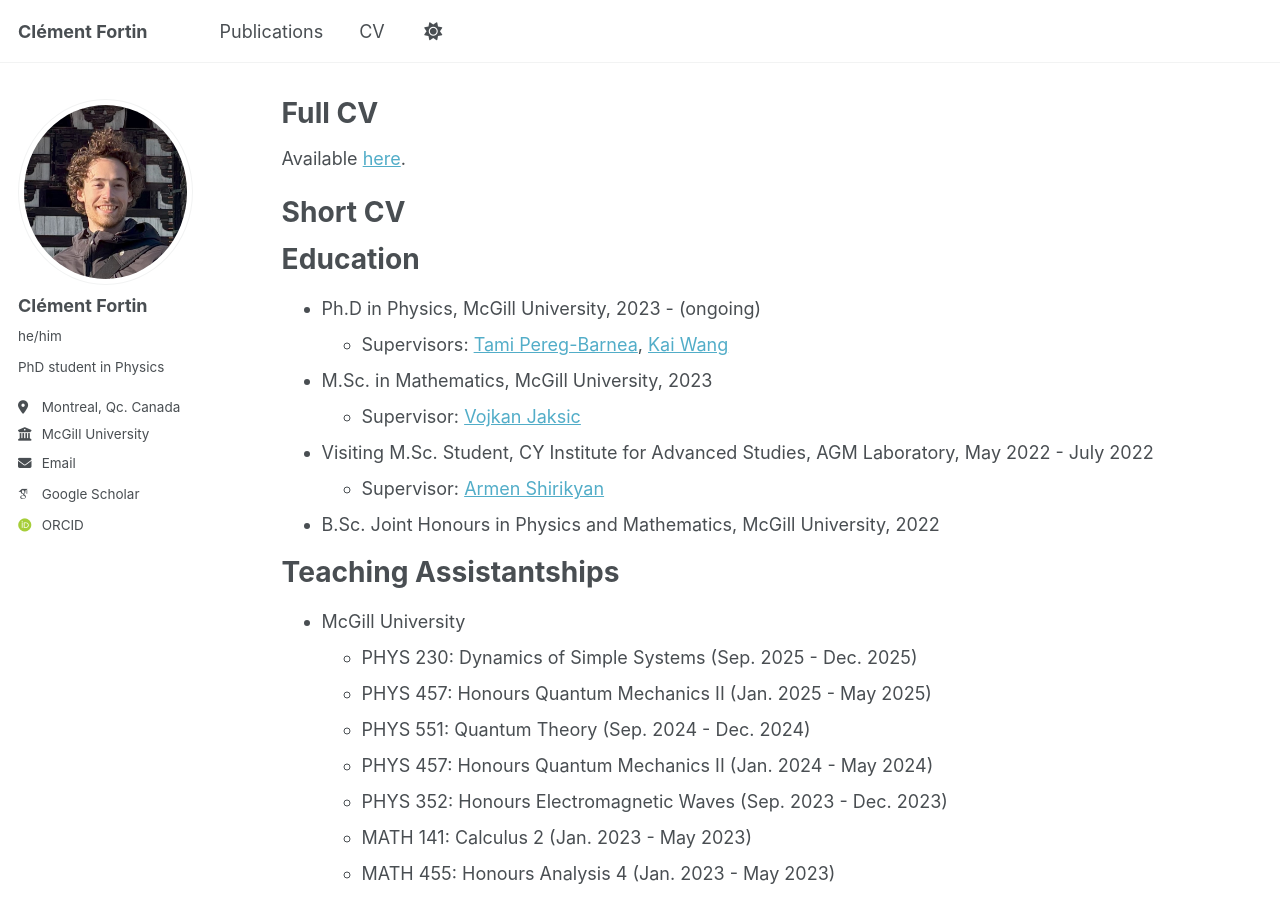
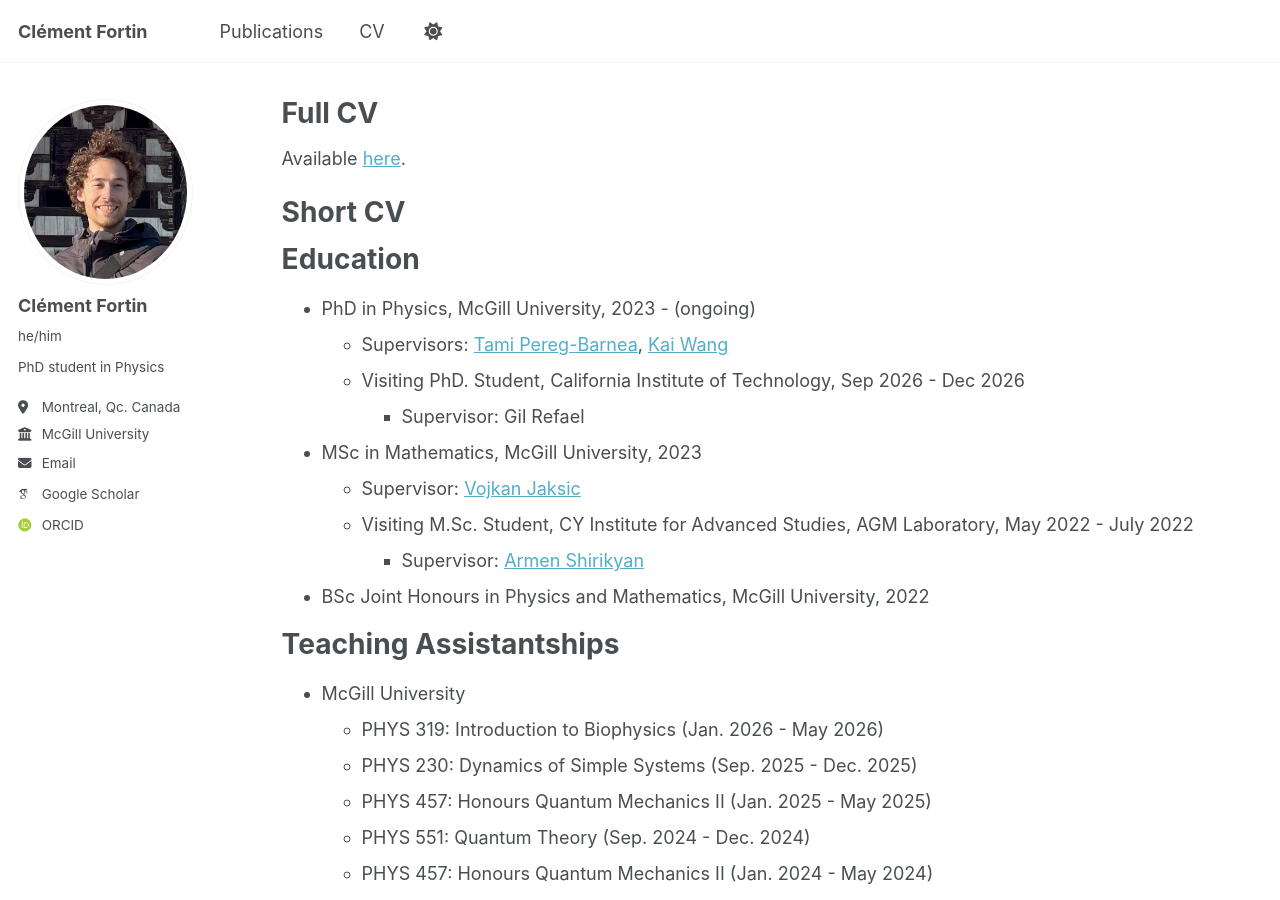
Before and after one commit to ClementFortin/ClementFortin.github.io, a Jekyll site: the page built from _pages/cv.md, in a window 1280 px wide and 900 px high. Built offline with Jekyll 4.4.1, drawn with Linux system fonts in a browser that asks for light colours; some web fonts are replaced.

Commit message:
Update cv.md

```diff
--- a/_pages/cv.md
+++ b/_pages/cv.md
@@ -13,17 +13,20 @@ Short CV
 
 Education
 ======
-* Ph.D in Physics, McGill University, 2023 - (ongoing)
-  * Supervisors: [Tami Pereg-Barnea](https://pbtami.wixsite.com/mysite-1), [Kai Wang](https://kw.physics.mcgill.ca/)
-* M.Sc. in Mathematics, McGill University, 2023
-  * Supervisor: [Vojkan Jaksic](https://jaksic.xyz/)
-* Visiting M.Sc. Student, CY Institute for Advanced Studies, AGM Laboratory, May 2022 - July 2022
-  * Supervisor: [Armen Shirikyan](https://shirikyan.u-cergy.fr/)
-* B.Sc. Joint Honours in Physics and Mathematics, McGill University, 2022
+* PhD in Physics, McGill University, 2023 - (ongoing)
+    * Supervisors: [Tami Pereg-Barnea](https://pbtami.wixsite.com/mysite-1), [Kai Wang](https://kw.physics.mcgill.ca/)
+  * Visiting PhD. Student, California Institute of Technology, Sep 2026 - Dec 2026
+    * Supervisor: Gil Refael
+* MSc in Mathematics, McGill University, 2023
+    * Supervisor: [Vojkan Jaksic](https://jaksic.xyz/)
+  * Visiting M.Sc. Student, CY Institute for Advanced Studies, AGM Laboratory, May 2022 - July 2022
+    * Supervisor: [Armen Shirikyan](https://shirikyan.u-cergy.fr/)
+* BSc Joint Honours in Physics and Mathematics, McGill University, 2022
 
 Teaching Assistantships
 ======
 * McGill University
+  * PHYS 319: Introduction to Biophysics (Jan. 2026 - May 2026)
   * PHYS 230: Dynamics of Simple Systems (Sep. 2025 - Dec. 2025)
   * PHYS 457: Honours Quantum Mechanics II (Jan. 2025 - May 2025)
   * PHYS 551: Quantum Theory (Sep. 2024 - Dec. 2024)
```
